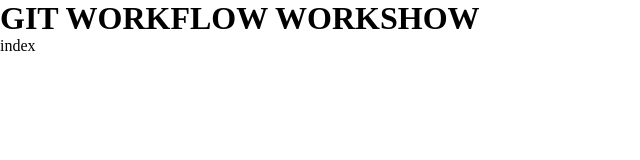
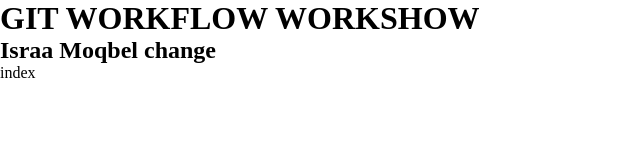
Before and after one commit to FACG4/rep1, a plain HTML site: page index.html in a window 1280 px wide. Shown: the whole page, without its empty margins (0-640 px from the left). Drawn offline with Linux system fonts and the light colour scheme.

Commit message:
add git workshop heading & shadow styling

```diff
--- a/index.html
+++ b/index.html
@@ -11,6 +11,9 @@
 <body>
 
     <h1 class="some-heading">GIT WORKFLOW WORKSHOW</h1>
+    <h2 class="some-heading">Israa Moqbel change</h2>
+
+
 
 </body>
 
```
